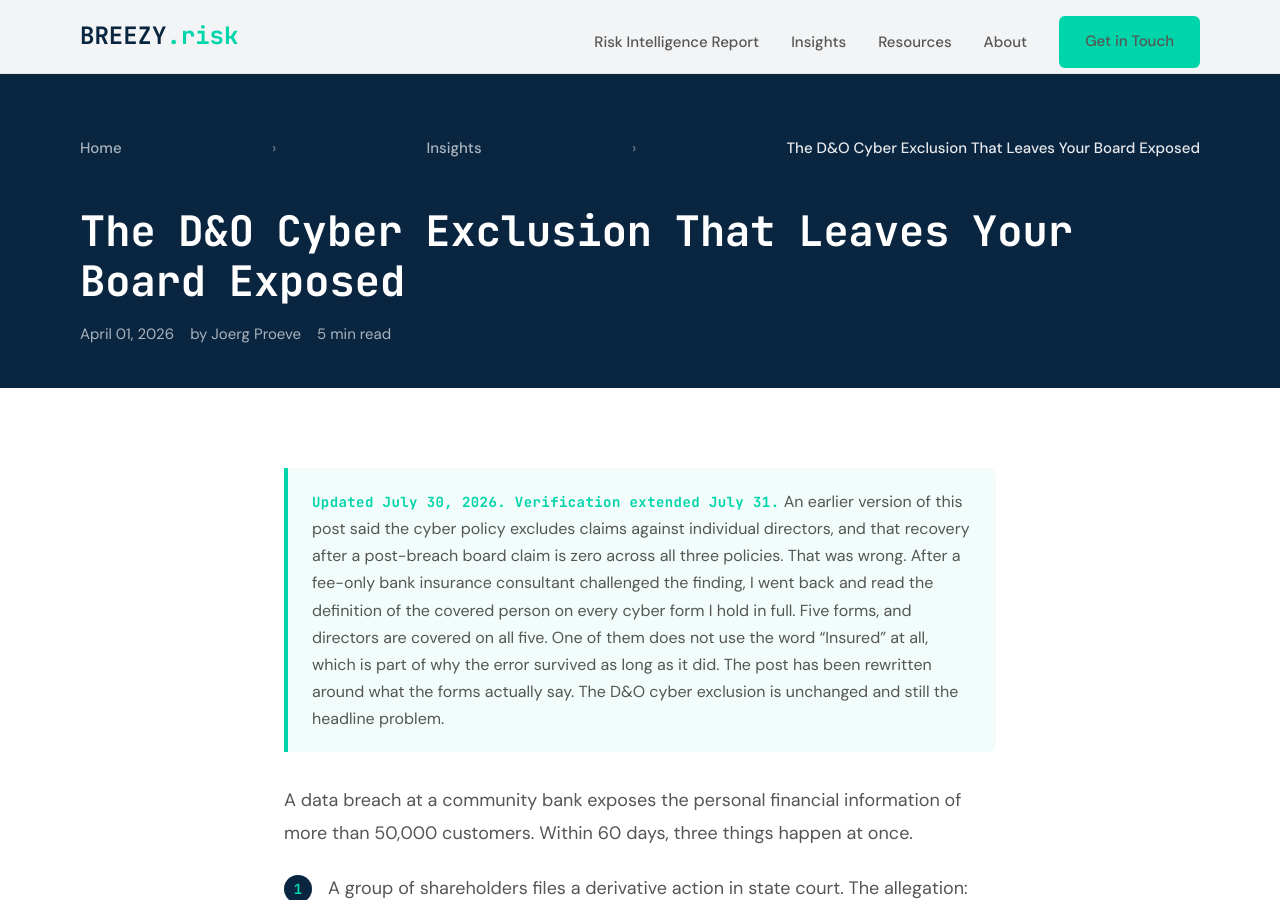
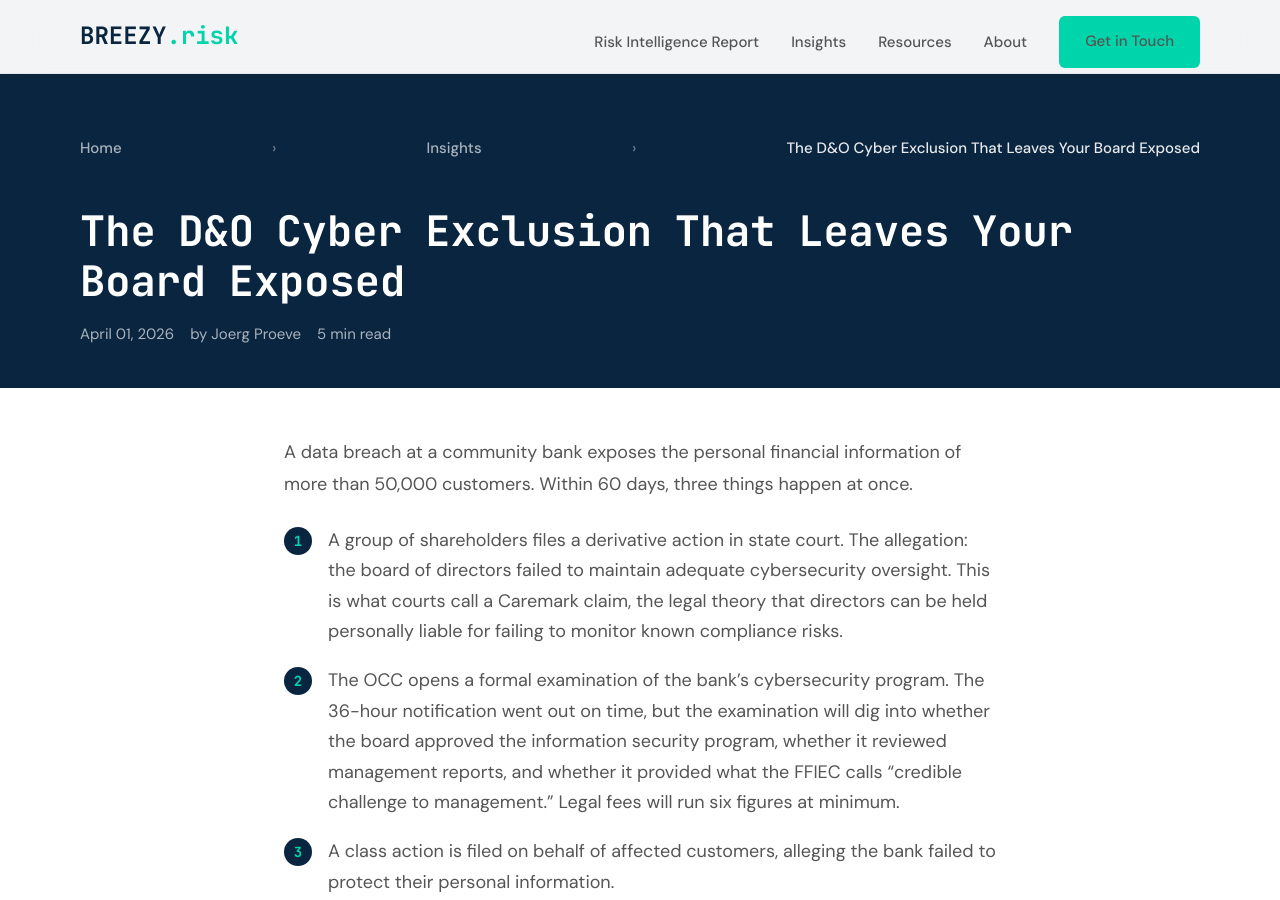
Before and after one commit to joeproe1/breezyrisk.com, a Jekyll site: the page built from _posts/2026-04-01-the-board-nobody-insures.md, in a window 1280 px wide and 900 px high. Built offline with Jekyll 4.4.1, drawn with Linux system fonts in a browser that asks for light colours; some of the changed text lies outside the part shown.

Commit message:
Open the board liability article on the breach scenario
Moves the revision note to the foot of the post and shortens it, matching
the placement used on the interest income article. The account of how the
finding was corrected already sits in the body, where it makes the point
about reading definitions rather than coverage grants.

```diff
--- a/_posts/2026-04-01-the-board-nobody-insures.md
+++ b/_posts/2026-04-01-the-board-nobody-insures.md
@@ -17,17 +17,6 @@
   - question: "Does D&O insurance cover data breaches at community banks?"
     answer: "Usually not directly. Every community bank D&O policy reviewed so far carries a cyber exclusion, so regulatory defense costs and class actions following a breach are commonly pushed off the D&O and onto the cyber policy. The cyber policy does pick the directors up, because they are covered persons under it. What it does not do is behave like a D&O policy: there is no Side A tower reserved for individuals, so directors share one limit with forensics, notification and business interruption. The shareholder derivative suit is the exception worth checking separately. It is barred only when the D&O cyber exclusion has no director carve-back and the cyber policy's securities exclusion is broad enough to reach a common law oversight claim. Both conditions have to hold, and on half the D&O forms compared so far the carve-back is present."
 ---
-
-> **Updated July 30, 2026. Verification extended July 31.** An earlier version
-> of this post said the cyber policy excludes claims against individual
-> directors, and that recovery after a post-breach board claim is zero across
-> all three policies. That was wrong. After a fee-only bank insurance
-> consultant challenged the finding, I went back and read the definition of the
-> covered person on every cyber form I hold in full. Five forms, and directors
-> are covered on all five. One of them does not use the word "Insured" at all,
-> which is part of why the error survived as long as it did. The post has been
-> rewritten around what the forms actually say. The D&O cyber exclusion is
-> unchanged and still the headline problem.
 
 A data breach at a community bank exposes the personal financial information of more than 50,000 customers. Within 60 days, three things happen at once.
 
@@ -153,3 +142,7 @@
 For banks in New York, this gap has a regulatory enforcement dimension. NYDFS has collected $63 million in penalties under 23 NYCRR 500, and the same D&O cyber exclusion blocks coverage for the investigative costs that follow. I covered this in [What 23 NYCRR 500 Means for Your Bank's Insurance]({{ '/insights/nydfs-cybersecurity-regulation-insurance/' | relative_url }}).
 
 Find out whether your D&O cyber exclusion reaches a post-breach derivative claim, and whether any Side A layer sits behind it. [Get in touch]({{ '/contact/' | relative_url }}).
+
+<div style="border-top: 1px solid #e5e7eb; margin-top: 40px; padding-top: 20px; font-size: 14px; color: #6b7280; line-height: 1.6;">
+<strong>Updated July 31, 2026.</strong> An earlier version said the cyber policy excludes claims against individual directors, and that recovery after a post-breach board claim is zero. That was wrong. Directors are covered persons on all five cyber forms I hold, and the post has been rewritten around what the forms say. The D&O cyber exclusion is unchanged and still the headline problem.
+</div>
```
